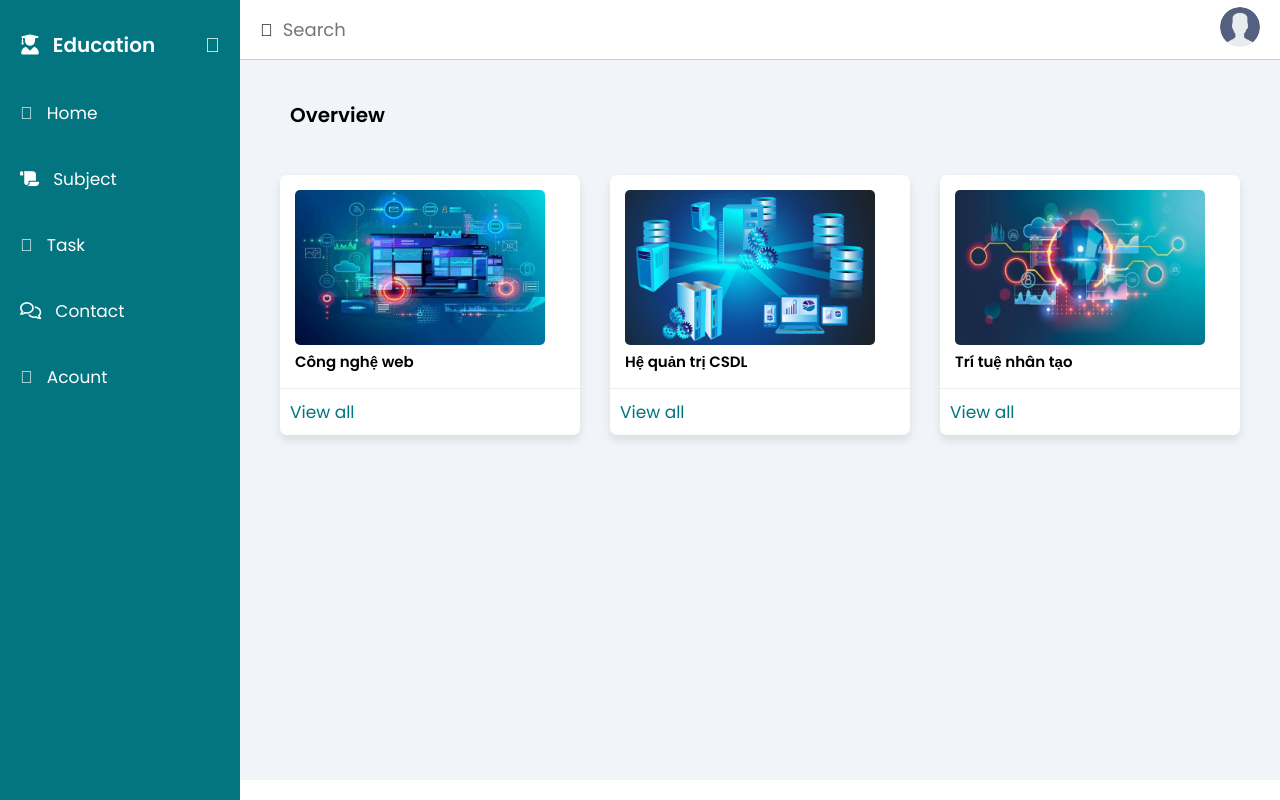
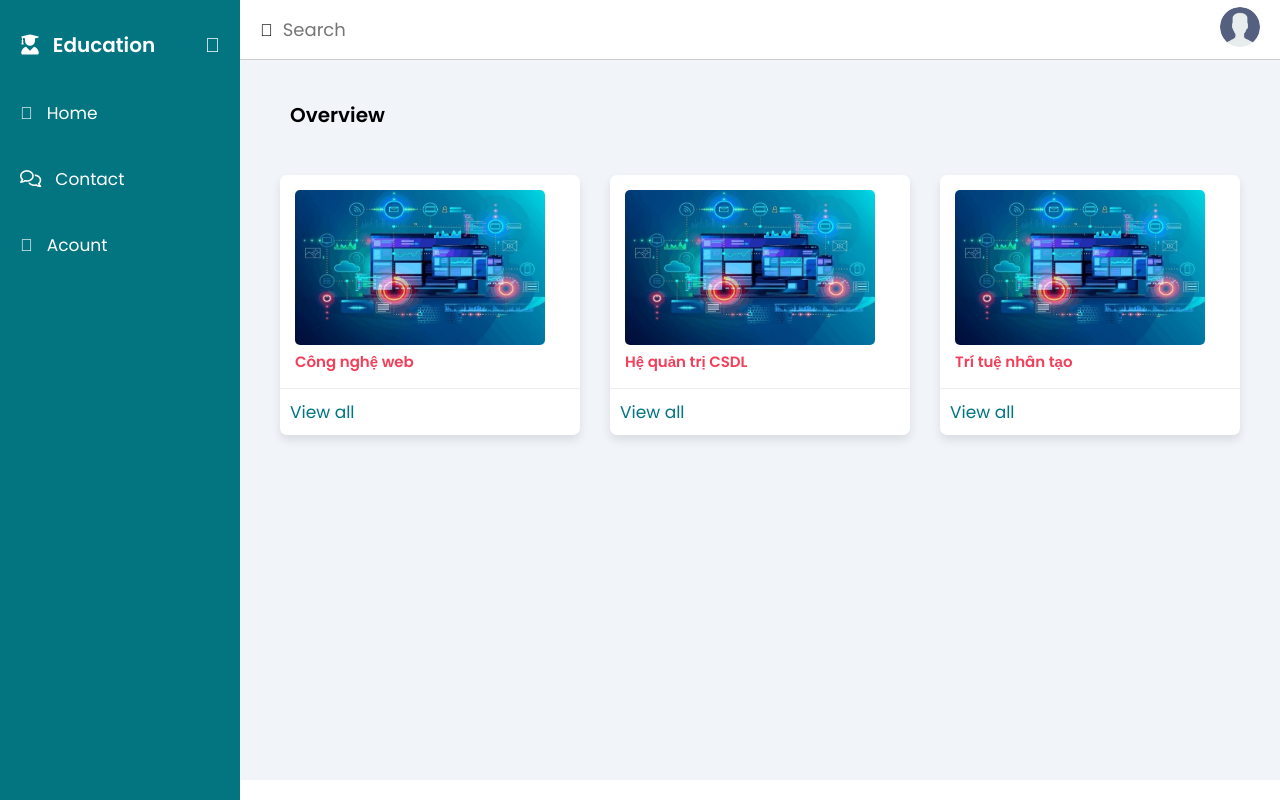
Before and after one commit to Archiroo/CongNgheWeb, a PHP site: page /student/index.php in a window 1280 px wide. Run offline with PHP 8.4, Linux system fonts and the light colour scheme; some libraries are stand-ins or nearby versions.

Commit message:
giao diện mới

```diff
--- a/student/css/student.css
+++ b/student/css/student.css
@@ -187,6 +187,7 @@ html{
 }
 .card-body h3{
      font-size: 1.5rem;
+     color: #f33f5a;
 }
 .card-footer{
     border-top: 1px groove;
--- a/student/dashboard.php
+++ b/student/dashboard.php
@@ -20,18 +20,6 @@
             </li>
             <li>
                 <a href="">
-                    <span class="fas fa-scroll"></span>
-                    <span>Subject</span>
-                </a>
-            </li>
-            <li>
-                <a href="">
-                    <span class="ti-clipboard"></span>
-                    <span>Task</span>
-                </a>
-            </li>
-            <li>
-                <a href="">
                     <span class="far fa-comments"></span>
                     <span>Contact</span>
                 </a>
--- a/student/index.php
+++ b/student/index.php
@@ -27,7 +27,7 @@ include('dashboard.php');
             </div>
             <div class="card-subject">
                 <div class="card-body">
-                    <img src="../image/database.png" alt="">
+                    <img src="../image/cnweb.jpg" alt="">
                     <h3>Hệ quản trị CSDL</h3>
                 </div>
                 <div class="card-footer">
@@ -36,7 +36,7 @@ include('dashboard.php');
             </div>
             <div class="card-subject">
                 <div class="card-body">
-                    <img src="../image/ai.jpg" alt="">
+                    <img src="../image/cnweb.jpg" alt="">
                     <h3>Trí tuệ nhân tạo</h3>
                 </div>
                 <div class="card-footer">
--- /dev/null
+++ b/student/subject.php
@@ -0,0 +1,6 @@
+<?php
+include('dashboard.php');
+?>
+<?php
+include('footer.php');
+?>
```
Also changed, not shown: image/ai.jpg (deleted), image/database.png (deleted).
